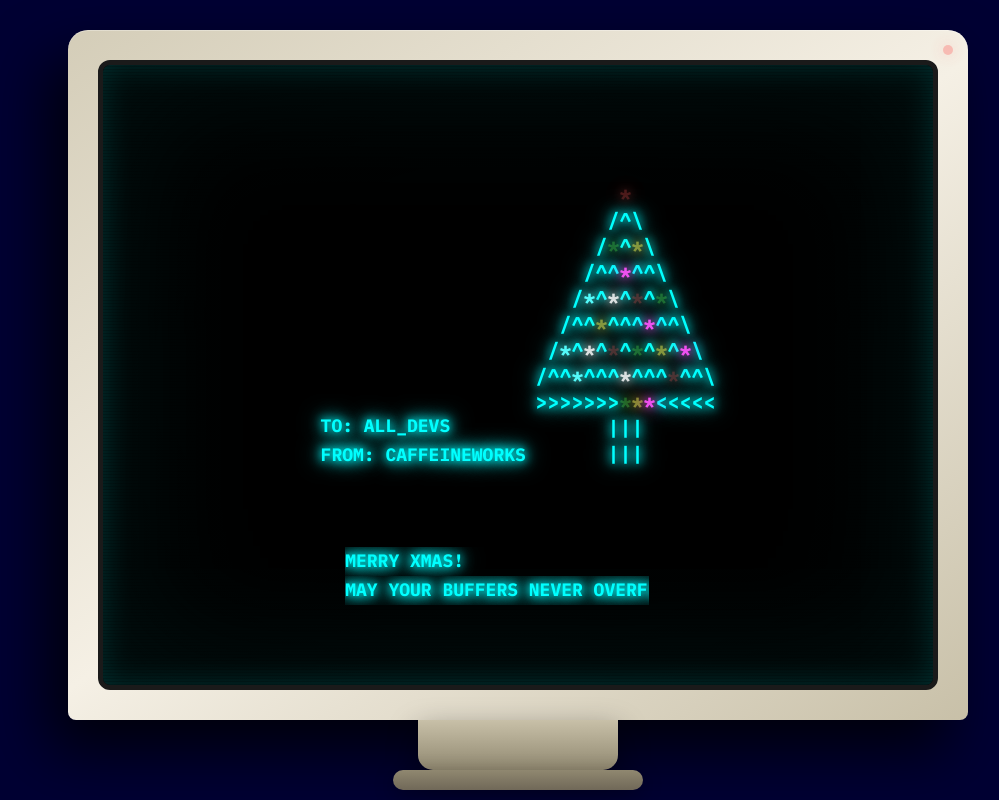
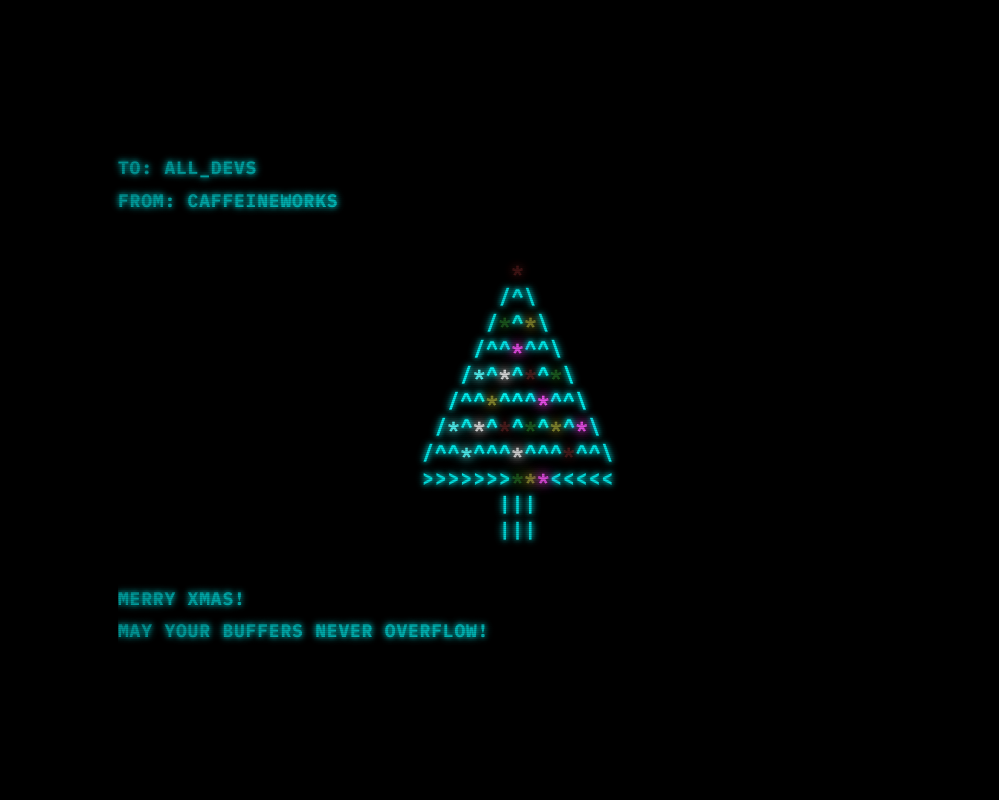
Before and after one commit to il-piccolo-machiavelli/3270card, a plain HTML site: page index.html in a window 1280 px wide. Shown: the whole page, without its empty margins (122-1121 px from the left). Drawn offline with Linux system fonts and the light colour scheme.

Commit message:
Update index.html

```diff
--- a/index.html
+++ b/index.html
@@ -3,7 +3,7 @@
 <head>
     <meta charset="UTF-8">
     <meta name="viewport" content="width=device-width, initial-scale=1.0">
-    <title>IBM 3270 Christmas Terminal</title>
+    <title>Christmas Terminal</title>
     <style>
         @import url('https://fonts.googleapis.com/css2?family=IBM+Plex+Mono:wght@700&display=swap');
 
@@ -15,69 +15,30 @@
 
         body {
             min-height: 100vh;
-            background: #000033;
+            background: #000000;
             display: flex;
             justify-content: center;
             align-items: center;
-            font-family: 'IBM Plex Mono', monospace;
+            font-family: 'IBM Plex Mono', 'Courier New', monospace;
             padding: 20px;
+            overflow: hidden;
         }
 
-        .scene {
+        .terminal {
+            width: 100%;
+            max-width: 800px;
+            color: #00FFFF;
+            text-shadow:
+                0 0 5px #00FFFF,
+                0 0 10px #00FFFF;
             position: relative;
-            perspective: 1000px;
+            animation: flicker 0.15s infinite alternate;
         }
 
-        .desk {
-            position: relative;
-            width: 100%;
-            max-width: 900px;
-        }
-
-        .monitor {
-            background: linear-gradient(145deg, #d4cdb8 0%, #f5f0e5 50%, #c8c0a8 100%);
-            border-radius: 20px 20px 8px 8px;
-            padding: 30px;
-            box-shadow:
-                -20px 30px 60px rgba(0, 0, 0, 0.8),
-                inset 0 1px 0 rgba(255, 255, 255, 0.3);
-            position: relative;
-        }
-
-        .monitor::before {
+        /* 스캔라인 효과 */
+        .terminal::before {
             content: '';
-            position: absolute;
-            top: 15px;
-            right: 15px;
-            width: 10px;
-            height: 10px;
-            background: #ff4444;
-            border-radius: 50%;
-            box-shadow: 0 0 15px rgba(255, 68, 68, 0.8);
-            animation: blink 2s infinite;
-        }
-
-        .screen {
-            background: #000000;
-            border: 5px solid #1a1a1a;
-            border-radius: 12px;
-            aspect-ratio: 4 / 3;
-            box-shadow:
-                inset 0 0 150px rgba(0, 255, 255, 0.15),
-                inset 0 0 30px rgba(0, 255, 255, 0.3);
-            position: relative;
-            overflow: hidden;
-            display: flex;
-            flex-direction: column;
-            justify-content: center;
-            align-items: center;
-            padding: 50px;
-        }
-
-        /* 강한 스캔라인 효과 */
-        .screen::before {
-            content: '';
-            position: absolute;
+            position: fixed;
             top: 0;
             left: 0;
             right: 0;
@@ -85,49 +46,39 @@
             background:
                 repeating-linear-gradient(
                     0deg,
-                    rgba(0, 0, 0, 0.2) 0px,
-                    rgba(0, 0, 0, 0.2) 1px,
+                    rgba(0, 0, 0, 0.15) 0px,
+                    rgba(0, 0, 0, 0.15) 1px,
                     transparent 1px,
-                    transparent 3px
+                    transparent 2px
                 );
             pointer-events: none;
-            z-index: 2;
+            z-index: 10;
         }
 
         /* 비네팅 효과 */
-        .screen::after {
+        .terminal::after {
             content: '';
-            position: absolute;
+            position: fixed;
             top: 0;
             left: 0;
             right: 0;
             bottom: 0;
-            background: radial-gradient(ellipse at center, transparent 0%, rgba(0, 0, 0, 0.5) 100%);
+            background: radial-gradient(ellipse at center, transparent 0%, rgba(0, 0, 0, 0.7) 100%);
             pointer-events: none;
-            z-index: 1;
+            z-index: 5;
         }
 
         .content {
-            color: #00FFFF;
-            text-shadow:
-                0 0 8px #00FFFF,
-                0 0 15px #00FFFF,
-                0 0 25px #00FFFF;
             position: relative;
-            z-index: 3;
-            animation: flicker 0.2s infinite alternate;
+            z-index: 1;
             font-weight: 700;
-            letter-spacing: 0;
-            width: 100%;
-            text-align: center;
+            letter-spacing: 0.05em;
         }
 
         .header {
-            font-size: 18px;
+            font-size: clamp(14px, 3vw, 18px);
             margin-bottom: 30px;
-            line-height: 1.6;
-            text-align: left;
-            display: inline-block;
+            line-height: 1.8;
         }
 
         .header-line {
@@ -140,20 +91,19 @@
 
         .tree-container {
             margin: 40px 0;
-            position: relative;
-            display: inline-block;
+            display: flex;
+            justify-content: center;
             opacity: 0;
             animation: fadeIn 0.1s forwards;
             animation-delay: 1s;
         }
 
         .tree {
-            font-size: 20px;
+            font-size: clamp(12px, 2.5vw, 20px);
             line-height: 1.3;
             text-align: left;
             white-space: pre;
             font-weight: 700;
-            position: relative;
         }
 
         /* CGA 색상 팔레트로 전구 효과 */
@@ -164,46 +114,44 @@
 
         .light-red {
             color: #FF5555;
-            text-shadow: 0 0 10px #FF5555, 0 0 20px #FF5555;
+            text-shadow: 0 0 8px #FF5555, 0 0 15px #FF5555;
             animation-delay: 0s;
         }
 
         .light-green {
             color: #55FF55;
-            text-shadow: 0 0 10px #55FF55, 0 0 20px #55FF55;
+            text-shadow: 0 0 8px #55FF55, 0 0 15px #55FF55;
             animation-delay: 0.3s;
         }
 
         .light-yellow {
             color: #FFFF55;
-            text-shadow: 0 0 10px #FFFF55, 0 0 20px #FFFF55;
+            text-shadow: 0 0 8px #FFFF55, 0 0 15px #FFFF55;
             animation-delay: 0.6s;
         }
 
         .light-magenta {
             color: #FF55FF;
-            text-shadow: 0 0 10px #FF55FF, 0 0 20px #FF55FF;
+            text-shadow: 0 0 8px #FF55FF, 0 0 15px #FF55FF;
             animation-delay: 0.9s;
         }
 
         .light-cyan {
             color: #55FFFF;
-            text-shadow: 0 0 10px #55FFFF, 0 0 20px #55FFFF;
+            text-shadow: 0 0 8px #55FFFF, 0 0 15px #55FFFF;
             animation-delay: 1.2s;
         }
 
         .light-white {
             color: #FFFFFF;
-            text-shadow: 0 0 10px #FFFFFF, 0 0 20px #FFFFFF;
+            text-shadow: 0 0 8px #FFFFFF, 0 0 15px #FFFFFF;
             animation-delay: 1.5s;
         }
 
         .message {
-            font-size: 18px;
+            font-size: clamp(14px, 3vw, 18px);
             margin-top: 40px;
-            line-height: 1.6;
-            text-align: left;
-            display: inline-block;
+            line-height: 1.8;
         }
 
         .message-line {
@@ -221,53 +169,10 @@
             animation: typing 2s steps(50) 3.2s forwards, blink-border 0.8s step-end infinite;
         }
 
-        .cursor {
-            display: inline-block;
-            width: 12px;
-            height: 22px;
-            background: #00FFFF;
-            margin-left: 3px;
-            animation: blink-cursor 0.8s infinite;
-            box-shadow: 0 0 10px #00FFFF;
-        }
-
-        .monitor-stand {
-            width: 200px;
-            height: 50px;
-            background: linear-gradient(180deg, #c8c0a8 0%, #908870 100%);
-            margin: 0 auto;
-            border-radius: 0 0 15px 15px;
-            box-shadow: 0 10px 30px rgba(0, 0, 0, 0.4);
-            position: relative;
-        }
-
-        .monitor-stand::after {
-            content: '';
-            position: absolute;
-            bottom: -20px;
-            left: 50%;
-            transform: translateX(-50%);
-            width: 250px;
-            height: 20px;
-            background: linear-gradient(180deg, #908870 0%, #706858 100%);
-            border-radius: 10px;
-            box-shadow: 0 5px 20px rgba(0, 0, 0, 0.3);
-        }
-
         @keyframes flicker {
-            0% { opacity: 0.95; }
-            50% { opacity: 0.97; }
+            0% { opacity: 0.97; }
+            50% { opacity: 0.98; }
             100% { opacity: 1; }
-        }
-
-        @keyframes blink {
-            0%, 49% { opacity: 1; }
-            50%, 100% { opacity: 0.3; }
-        }
-
-        @keyframes blink-cursor {
-            0%, 49% { opacity: 1; }
-            50%, 100% { opacity: 0; }
         }
 
         @keyframes fadeIn {
@@ -295,27 +200,55 @@
             50% { opacity: 0.3; }
         }
 
+        /* 모바일 최적화 */
         @media (max-width: 768px) {
-            .monitor {
-                padding: 15px;
+            body {
+                padding: 10px;
+                align-items: flex-start;
+                padding-top: 40px;
             }
-            .screen {
-                padding: 25px;
+
+            .terminal {
+                max-width: 100%;
             }
+
+            .header {
+                margin-bottom: 20px;
+            }
+
+            .tree-container {
+                margin: 20px 0;
+            }
+
+            .message {
+                margin-top: 20px;
+            }
+
+            .message-line {
+                white-space: normal;
+                overflow: visible;
+                border-right: none;
+            }
+
+            .message-line:nth-child(1),
+            .message-line:nth-child(2) {
+                animation: fadeIn 0.5s forwards;
+            }
+
+            .message-line:nth-child(1) { animation-delay: 1.5s; }
+            .message-line:nth-child(2) { animation-delay: 2s; }
+        }
+
+        /* 세로 모드 스마트폰 */
+        @media (max-width: 480px) {
             .tree {
-                font-size: 16px;
-            }
-            .header, .message {
-                font-size: 15px;
+                font-size: clamp(10px, 2.5vw, 14px);
             }
         }
     </style>
 </head>
 <body>
-    <div class="scene">
-        <div class="desk">
-            <div class="monitor">
-                <div class="screen">
+    <div class="terminal">
         <div class="content">
             <div class="header">
                 <div class="header-line">TO: ALL_DEVS</div>
@@ -340,10 +273,6 @@
             </div>
         </div>
     </div>
-            </div>
-            <div class="monitor-stand"></div>
-        </div>
-    </div>
 
     <script>
         const treeElement = document.getElementById('tree');
```
Lines whose indentation alone changed are shown as unchanged.
